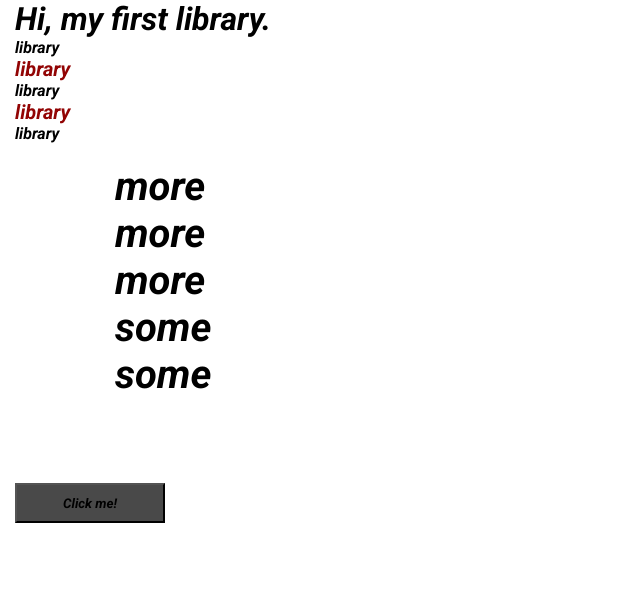
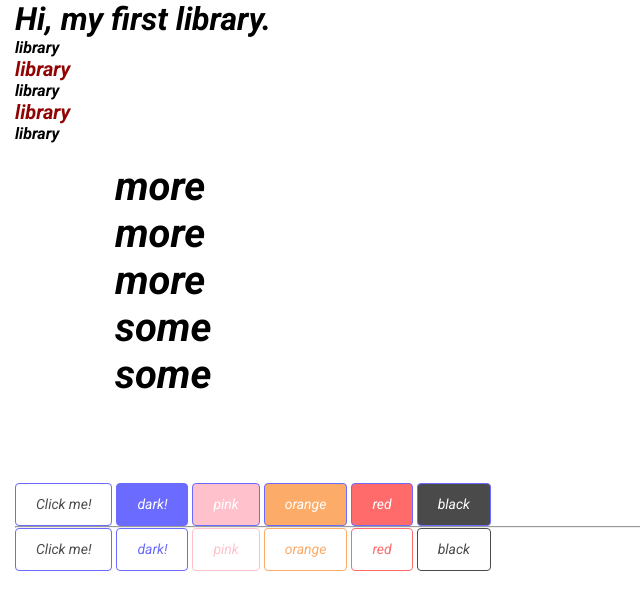
Before and after one commit to Waldemar-00/JS_UI_Library, a website built with Parcel: page src/index.html in a window 1280 px wide. Shown: the whole page, without its empty margins (0-640 px from the left). Built offline with nearby package versions, Linux system fonts and the light colour scheme.

Commit message:
classes for buttons

```diff
--- /dev/null
+++ b/src/css/cssLibrary/components/buttons.css
@@ -0,0 +1,105 @@
+.btn {
+    display: inline-block;
+    padding: 10px 20px;
+    border: 1px solid var(--color-blue);
+    border-radius: 4px;
+    background-color: transparent;
+    cursor: pointer;
+    color: var(--color-black);
+    font-size: 14px;
+    font-weight: 400;
+    text-align: center;
+    vertical-align: middle;
+    line-height: 1.5;
+    transition: all 0.2s;
+}
+.btn:hover {
+    background-color: hsl(240, 100%, 81%);
+    color: #fff;
+}
+.blue-btn {
+    background-color: var(--color-blue);
+    color: #fff;
+}
+.blue-btn:hover {
+    background-color: hsl(240, 100%, 60%);
+
+}
+.pink-btn {
+    background-color: var(--color-pink);
+    color: #fff;
+}
+.pink-btn:hover {
+    background-color: hsl(350, 100%, 78%);
+
+}
+.orange-btn {
+    background-color: var(--color-orange);
+    color: #fff;
+}
+.orange-btn:hover {
+    background-color: hsl(27, 97%, 60%);
+
+}
+.red-btn {
+    background-color: var(--color-red);
+    color: #fff;
+}
+.red-btn:hover {
+    background-color: hsl(0, 100%, 61%);
+
+}
+.black-btn {
+    background-color: var(--color-black);
+    color: #fff;
+}
+.black-btn:hover {
+    background-color: hsl(0, 0%, 19%);
+
+}
+
+
+.blue-outline-btn {
+    border-color: var(--color-blue);
+    color: var(--color-blue);
+}
+.blue-outline-btn:hover {
+    background-color: var(--color-blue);
+
+}
+.pink-outline-btn {
+    border-color: var(--color-pink);
+    color: var(--color-pink);
+}
+.pink-outline-btn:hover {
+    background-color: var(--color-pink);
+
+}
+.orange-outline-btn {
+    border-color: var(--color-orange);
+    color: var(--color-orange);
+}
+.orange-outline-btn:hover {
+    background-color: var(--color-orange);
+
+}
+.red-outline-btn {
+    border-color: var(--color-red);
+    color: var(--color-red);
+}
+.red-outline-btn:hover {
+    background-color: var(--color-red);
+
+}
+.black-outline-btn {
+    border-color: var(--color-black);
+    color: var(--color-black);
+}
+.black-outline-btn:hover {
+    background-color: var(--color-black);
+
+}
+.block-btn {
+    display: block;
+    width: 100%;
+}
--- a/src/css/cssLibrary/general/_variables.css
+++ b/src/css/cssLibrary/general/_variables.css
@@ -1,7 +1,7 @@
 :root {
-    --color-pink: pink;
-    --color-yellow: yellow;
-    --color-red: rgb(255, 106, 106);
-    --color-blue: rgb(109, 109, 255);
-    --color-black: rgb(73, 73, 73);
+    --color-pink: hsl(350, 100%, 88%);
+    --color-orange: hsl(27, 97%, 70%);
+    --color-red: hsl(0, 100%, 71%);
+    --color-blue: hsl(240, 100%, 71%);
+    --color-black: hsl(0, 0%, 29%);
 }
--- a/src/css/style.css
+++ b/src/css/style.css
@@ -1,12 +1,7 @@
 @import './cssLibrary/general/_base.css';
 @import './cssLibrary/general/_variables.css';
 @import './cssLibrary/general/_typography.css';
-button {
-    min-width: 150px;
-    min-height: 40px;
-    background-color: var(--color-black);
-    text-align: center;
-}
+@import './cssLibrary/components/buttons.css';
 .active {
     font-size: 20px;
     color: rgb(146, 4, 4);
--- a/src/index.html
+++ b/src/index.html
@@ -29,7 +29,19 @@
                 <div class='some'>some</div>
                 <div class="some">some</div>
             </div>
-            <button>Click me!</button>
+            <button class="btn">Click me!</button>
+            <button class="btn blue-btn">dark!</button>
+            <button class="btn pink-btn">pink</button>
+            <button class="btn orange-btn">orange</button>
+            <button class="btn red-btn">red</button>
+            <button class="btn black-btn">black</button>
+            <hr>
+            <button class="btn">Click me!</button>
+            <button class="btn blue-outline-btn">dark!</button>
+            <button class="btn pink-outline-btn">pink</button>
+            <button class="btn orange-outline-btn">orange</button>
+            <button class="btn red-outline-btn">red</button>
+            <button class="btn black-outline-btn">black</button>
         </div>
         <script src='js/main.js'></script>
     </body>
```
